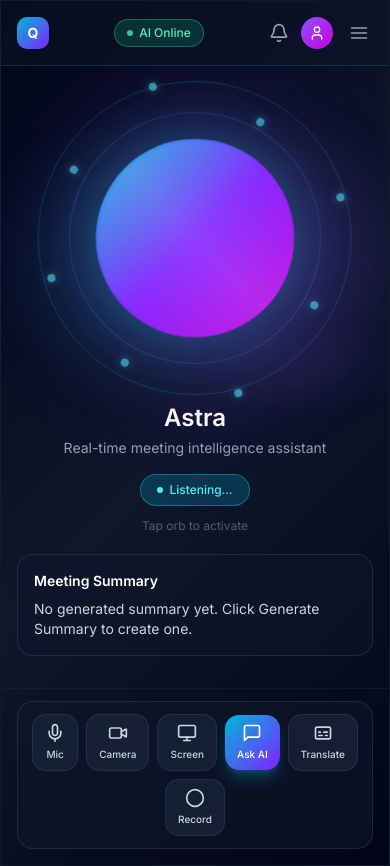
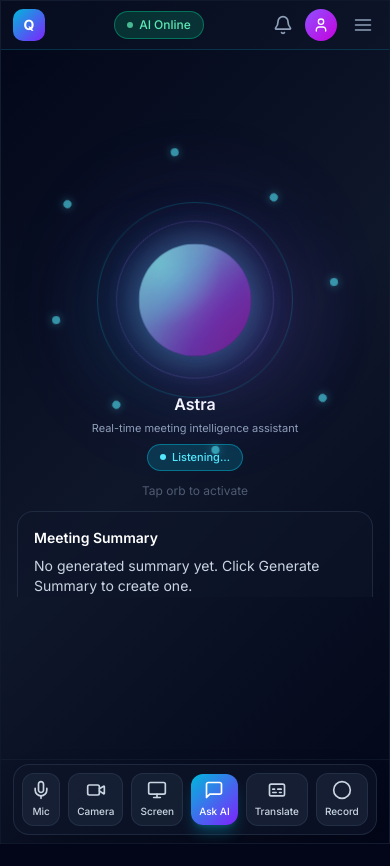
Before and after one commit to EvenRule30/AstraUI-V2, a React (Vite) app: page / in a window 390 px wide. After the commit the page ends 844 px from the top, so only its background shows below. Built offline with nearby package versions, Linux system fonts and the light colour scheme.

Commit message:
Added different color stuff and tried to fix dimensions for tablet use

```diff
--- a/client/global.css
+++ b/client/global.css
@@ -196,6 +196,14 @@
   animation: particle-react-pulse var(--particle-pulse-duration, 3s) ease-in-out infinite;
 }
 
+.astra-orb-button {
+  filter: brightness(0.92) saturate(0.88);
+}
+
+.astra-orb-button:hover {
+  filter: brightness(1.12) saturate(1.08);
+}
+
 @keyframes particle-react-pulse {
   0%,
   100% {
--- a/client/pages/Index.tsx
+++ b/client/pages/Index.tsx
@@ -317,14 +317,14 @@ function getOrbStateForControls(activeControls: string[]): OrbState {
 // ─── Orb Particles ────────────────────────────────────────────────────────
 
 const PARTICLES = [
-  { id: 1, angle: 0, distance: 148 },
-  { id: 2, angle: 45, distance: 138 },
-  { id: 3, angle: 90, distance: 156 },
-  { id: 4, angle: 135, distance: 132 },
+  { id: 1, angle: 0, distance: 150 },
+  { id: 2, angle: 45, distance: 130 },
+  { id: 3, angle: 90, distance: 140 },
+  { id: 4, angle: 135, distance: 160 },
   { id: 5, angle: 180, distance: 150 },
-  { id: 6, angle: 225, distance: 136 },
-  { id: 7, angle: 270, distance: 160 },
-  { id: 8, angle: 315, distance: 142 },
+  { id: 6, angle: 225, distance: 130 },
+  { id: 7, angle: 270, distance: 140 },
+  { id: 8, angle: 315, distance: 160 },
 ];
 
 // ─── OrbParticle Component ────────────────────────────────────────────────
@@ -340,17 +340,17 @@ function OrbParticle({
 }) {
   // Determine opacity and animation speed based on orb state
   let opacityClass = "opacity-60";
-  let pulseDuration = "3s";
-  let pulseAmount = "4px";
+  let pulseDuration = "5s";
+  let pulseAmount = "3px";
 
   if (orbState === "listening") {
     opacityClass = "opacity-80";
-    pulseDuration = "1.5s";
-    pulseAmount = "6px";
+    pulseDuration = "3s";
+    pulseAmount = "5px";
   } else if (orbState === "thinking") {
     opacityClass = "opacity-100";
-    pulseDuration = "0.8s";
-    pulseAmount = "8px";
+    pulseDuration = "1s";
+    pulseAmount = "6px";
   }
 
   // Create a proper orbital container that rotates, with the particle positioned inside
@@ -364,7 +364,7 @@ function OrbParticle({
         height: "100%",
         marginLeft: "-50%",
         marginTop: "-50%",
-        animation: "particle-orbit 12s linear infinite",
+        animation: "particle-orbit 24s linear infinite",
         transformOrigin: "center center",
       }}
     >
@@ -411,23 +411,22 @@ function AstraOrb({
   const [mousePos, setMousePos] = useState({ x: 0, y: 0 });
   const orbRef = useRef<HTMLDivElement>(null);
 
-  const isIdle = orbState === "idle";
   const isListening = orbState === "listening";
   const isThinking = orbState === "thinking";
 
   // Determine glow intensity (reduced) and animation based on state
   let glowColor = "rgba(57, 170, 218, 0.25)";
   let glowColorSecond = "rgba(127, 34, 254, 0.08)";
-  let pulseAnimation = "orb-sphere-pulse 3s ease-in-out infinite";
+  let pulseAnimation = "orb-sphere-pulse 5s ease-in-out infinite";
 
   if (isListening) {
     glowColor = "rgba(57, 170, 218, 0.4)";
     glowColorSecond = "rgba(127, 34, 254, 0.15)";
-    pulseAnimation = "orb-sphere-pulse 1.5s ease-in-out infinite";
+    pulseAnimation = "orb-sphere-pulse 3s ease-in-out infinite";
   } else if (isThinking) {
     glowColor = "rgba(57, 170, 218, 0.55)";
     glowColorSecond = "rgba(127, 34, 254, 0.25)";
-    pulseAnimation = "orb-sphere-pulse 0.8s ease-in-out infinite";
+    pulseAnimation = "orb-sphere-pulse 1s ease-in-out infinite";
   }
 
   // Handle mouse movement for orb following effect
@@ -459,7 +458,7 @@ function AstraOrb({
   return (
     <div
       ref={orbRef}
-      className="relative flex shrink-0 aspect-square items-center justify-center w-[280px] h-[280px] sm:w-[320px] sm:h-[320px]"
+      className="relative flex shrink-0 aspect-square items-center justify-center w-[175px] sm:w-[195px] xl:w-[320px]"
       onMouseMove={handleMouseMove}
       onMouseLeave={handleMouseLeave}
       style={{
@@ -509,43 +508,55 @@ function AstraOrb({
 
       {/* Main orb sphere — clickable */}
       <button
+        type="button"
         onClick={onClick}
         aria-label="Astra AI orb — tap to interact"
         className={cn(
-          "relative aspect-square w-[70%] h-[70%] rounded-full cursor-pointer transition-all duration-300 focus:outline-none focus-visible:ring-4 focus-visible:ring-[#00B8DB]/50"
+          "astra-orb-button relative aspect-square w-[64%] overflow-hidden rounded-full cursor-pointer transition-all duration-300 focus:outline-none focus-visible:ring-4 focus-visible:ring-[#53EAFD]/50"
         )}
         style={{
-          background: "linear-gradient(135deg, #00B8DB 0%, #7F22FE 50%, #C800DE 100%)",
-          boxShadow: `0 0 50px 15px ${glowColor}, 0 0 100px 40px ${glowColorSecond}`,
+          background: `
+            radial-gradient(circle at 18% 18%,
+              rgba(105, 218, 232, 0.72) 0%,
+              rgba(102, 190, 230, 0.46) 24%,
+              transparent 48%
+            ),
+            radial-gradient(circle at 76% 72%,
+              rgba(168, 28, 199, 0.28) 0%,
+              transparent 56%
+            ),
+            linear-gradient(128deg,
+              #68d2e1 0%,
+              #6b94df 34%,
+              #7e42da 67%,
+              #9d24bd 100%
+            )
+          `,
+          boxShadow: `
+            inset -18px -24px 44px rgba(32, 0, 74, 0.14),
+            inset 10px 12px 28px rgba(255, 255, 255, 0.045),
+            0 0 38px rgba(83, 234, 253, 0.20),
+            0 0 72px rgba(142, 51, 255, 0.16),
+            0 0 32px 8px ${glowColor},
+            0 0 64px 18px ${glowColorSecond}
+          `,
           animation: pulseAnimation,
         }}
       >
-        {/* Specular highlight */}
+        {/* Soft atmospheric wash */}
         <div
-          className="absolute inset-0 rounded-full"
+          className="absolute inset-0 rounded-full pointer-events-none"
           style={{
-            background: "linear-gradient(45deg, transparent 0%, rgba(255,255,255,0.12) 50%, transparent 100%)",
-          }}
-        />
-        {/* Inner glow ring */}
-        <div
-          className="absolute inset-[3px] rounded-full"
-          style={{
-            background: "linear-gradient(135deg, rgba(255,255,255,0.08) 0%, transparent 60%)",
+            background: `
+              linear-gradient(140deg,
+                rgba(255,255,255,0.055) 0%,
+                transparent 42%,
+                rgba(42,0,86,0.08) 100%
+              )
+            `,
           }}
         />
       </button>
-
-      {/* Bottom shadow blur */}
-      <div
-        className="absolute bottom-0 left-1/2 -translate-x-1/2 h-8 rounded-full bottom-shadow-pulse pointer-events-none"
-        style={{
-          width: "80%",
-          background: "linear-gradient(90deg, transparent 0%, rgba(142,81,255,0.15) 50%, transparent 100%)",
-          filter: "blur(24px)",
-          bottom: "-4px",
-        }}
-      />
     </div>
   );
 }
@@ -781,7 +792,7 @@ export default function Index() {
     <div className="min-h-screen bg-[#020618] flex items-center justify-center p-0 lg:p-4 font-inter">
       {/* Main Card */}
       <div
-        className="relative w-full lg:max-w-[1366px] min-h-screen lg:min-h-0 lg:h-[1024px] rounded-none lg:rounded-3xl overflow-hidden flex flex-col"
+        className="relative w-screen h-screen max-w-none min-h-0 rounded-none overflow-hidden flex flex-col lg:max-w-[1366px] lg:rounded-3xl"
         style={{
           background: "linear-gradient(135deg, #020618 0%, #0F172B 50%, #020618 100%)",
           border: "1px solid rgba(29,41,61,0.5)",
@@ -790,7 +801,7 @@ export default function Index() {
       >
         {/* ── Top Bar ── */}
         <header
-          className="flex items-center justify-between px-4 sm:px-6 py-4 flex-shrink-0"
+          className="flex items-center justify-between px-3 sm:px-4 py-2 sm:py-3 flex-shrink-0"
           style={{
             borderBottom: "1px solid rgba(0,184,219,0.2)",
             background: "rgba(15,23,43,0.4)",
@@ -871,7 +882,7 @@ export default function Index() {
           <aside
             className={cn(
               "absolute lg:relative inset-y-0 left-0 z-20 transition-transform duration-300 flex flex-col",
-              "lg:translate-x-0 lg:w-64 lg:flex-shrink-0",
+              "xl:translate-x-0 xl:w-64 xl:flex-shrink-0",
               sidebarOpen ? "translate-x-0 w-64" : "-translate-x-full w-64"
             )}
             style={{
@@ -919,27 +930,27 @@ export default function Index() {
           {/* Sidebar overlay for mobile */}
           {sidebarOpen && (
             <div
-              className="absolute inset-0 z-10 bg-black/50 lg:hidden"
+              className="absolute inset-0 z-10 bg-black/50 xl:hidden"
               onClick={() => setSidebarOpen(false)}
             />
           )}
 
           {/* ── Center Area ── */}
-          <main className="flex-1 flex flex-col items-center justify-center relative overflow-hidden min-h-[400px] py-8">
+          <main className="flex-1 flex flex-col items-center justify-center relative overflow-hidden min-h-0 py-1 sm:py-2">
             {/* Orb */}
             <AstraOrb orbState={orbState} onClick={handleOrbClick} />
 
             {/* Name */}
-            <h1 className="text-white text-2xl font-semibold leading-8 mt-6">Astra</h1>
+            <h1 className="text-white text-base sm:text-lg xl:text-2xl font-semibold leading-6 mt-1 xl:mt-6">Astra</h1>
 
             {/* Subtitle */}
-            <p className="text-[#90A1B9] text-sm font-normal mt-1">
+            <p className="text-[#90A1B9] text-[11px] sm:text-xs xl:text-sm font-normal mt-1">
               Real-time meeting intelligence assistant
             </p>
 
             {/* Status badge */}
             <div
-              className="flex items-center gap-1.5 px-4 py-[7px] rounded-full text-[#53EAFD] text-xs font-medium mt-4 transition-all duration-300"
+              className="flex items-center gap-1.5 px-3 py-[4px] xl:px-4 xl:py-[7px] rounded-full text-[#53EAFD] text-[11px] xl:text-xs font-medium mt-2 transition-all duration-300"
               style={{
                 border: "1px solid rgba(0,211,243,0.4)",
                 background: "rgba(0,184,219,0.2)",
@@ -968,14 +979,14 @@ export default function Index() {
             <p className="text-[#90A1B9]/50 text-xs mt-3">
               {getHintText()}
             </p>
-            <div className="mt-5 w-full max-w-xl px-4 shrink-0">
+            <div className="mt-3 w-full max-w-lg px-4 shrink-0 max-h-[86px] overflow-y-auto xl:max-h-[260px]">
               {renderActivePanel()}
             </div>
           </main>
 
           {/* ── Right Sidebar ── */}
           <aside
-            className="hidden lg:flex w-80 flex-shrink-0 flex-col p-4 gap-4 overflow-y-auto"
+            className="hidden xl:flex w-80 flex-shrink-0 flex-col p-4 gap-4 overflow-y-auto"
             style={{
               borderLeft: "1px solid rgba(29,41,61,0.5)",
               background: "rgba(15,23,43,0.2)",
@@ -1041,24 +1052,24 @@ export default function Index() {
 
         {/* ── Bottom Bar ── */}
         <footer
-          className="flex-shrink-0 flex flex-col gap-4 pt-3 pb-4 px-4 sm:px-6"
+          className="flex-shrink-0 flex flex-col gap-1 xl:gap-4 pt-1 pb-2 xl:pt-3 xl:pb-4 px-3 sm:px-4 xl:px-6"
           style={{ borderTop: "1px solid rgba(29,41,61,0.4)" }}
         >
           {/* Timeline segments */}
-          <div className="hidden sm:flex items-center justify-center gap-4 flex-wrap">
+          <div className="hidden sm:flex items-center justify-center gap-3 xl:gap-4 flex-wrap">
             {TIMELINE.map((segment) => (
               <div key={segment.label} className="flex flex-col items-start gap-1">
                 <div
-                  className="w-28 h-2 rounded-full"
+                  className="w-24 xl:w-28 h-1.5 xl:h-2 rounded-full"
                   style={{ background: segment.color, opacity: segment.opacity }}
                 />
-                <span className="text-[#90A1B9] text-xs font-normal">{segment.label}</span>
+                <span className="text-[#90A1B9] text-[11px] xl:text-xs font-normal">{segment.label}</span>
               </div>
             ))}
           </div>
 
           {/* Dot separator */}
-          <div className="hidden sm:flex items-center justify-center gap-1">
+          <div className="hidden xl:flex items-center justify-center gap-1">
             {Array.from({ length: 30 }).map((_, i) => (
               <div
                 key={i}
@@ -1071,7 +1082,7 @@ export default function Index() {
           {/* Controls */}
           <div className="flex items-center justify-center">
             <div
-              className="flex flex-wrap items-center justify-center gap-2 sm:gap-3 p-3 rounded-2xl"
+              className="flex flex-wrap items-center justify-center gap-2 p-2 xl:p-3 rounded-2xl"
               style={{
                 border: "1px solid rgba(49,65,88,0.5)",
                 background: "rgba(15,23,43,0.6)",
@@ -1088,7 +1099,7 @@ export default function Index() {
                     aria-pressed={isControlActive}
                     onClick={() => handleControlClick(ctrl.id)}
                     className={cn(
-                      "flex flex-col items-center gap-1 px-3 sm:px-4 py-2 rounded-[14px] transition-all duration-200 hover:scale-110 active:scale-90",
+                      "flex flex-col items-center gap-1 px-2 xl:px-4 py-1.5 xl:py-2 rounded-[12px] xl:rounded-[14px] transition-all duration-200 hover:scale-105 active:scale-95",
                       "text-[10px] xs:text-xs font-medium focus:outline-none focus-visible:ring-2 focus-visible:ring-[#53EAFD]",
                       isControlActive
                         ? "text-white hover:opacity-90"
```
